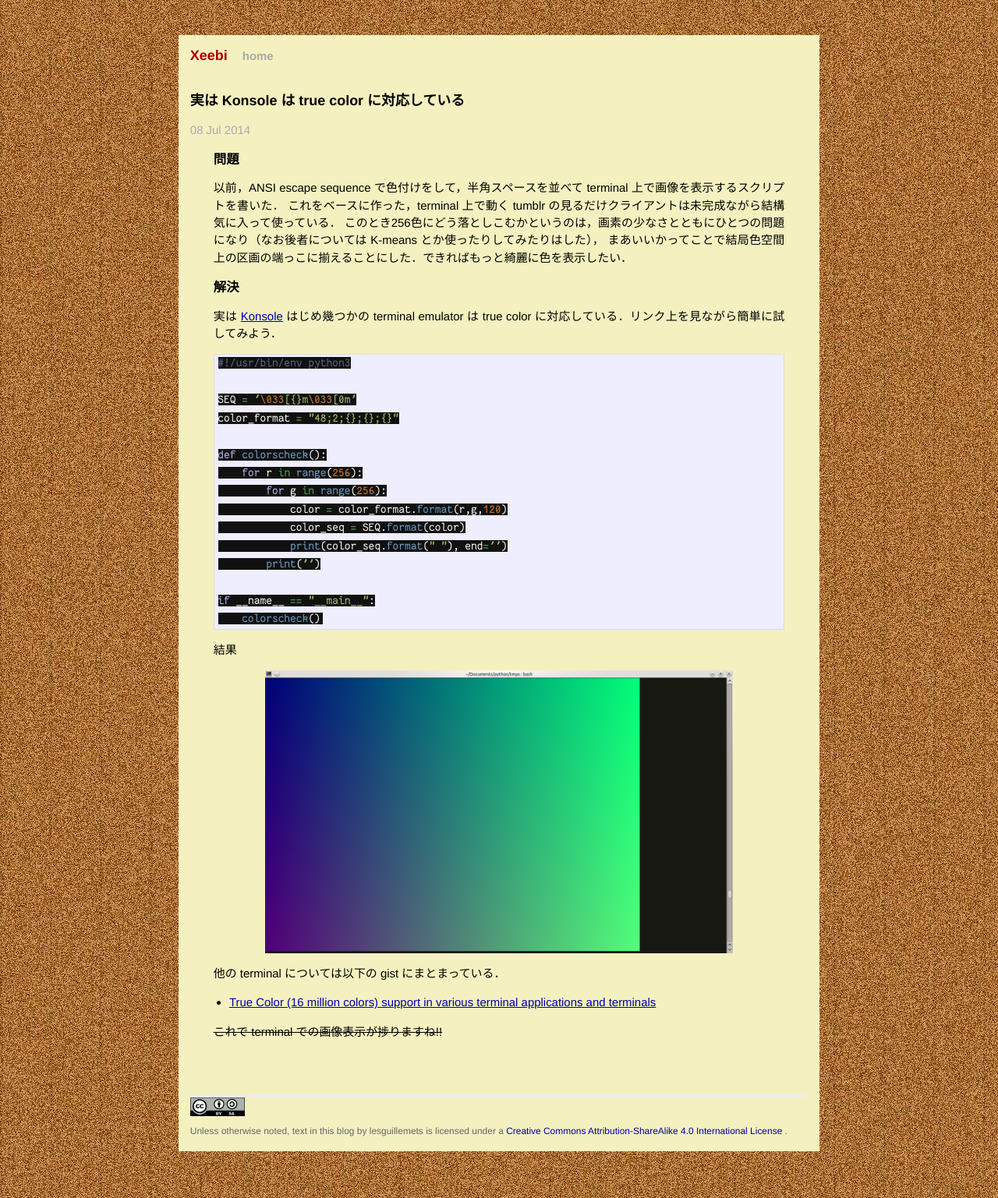
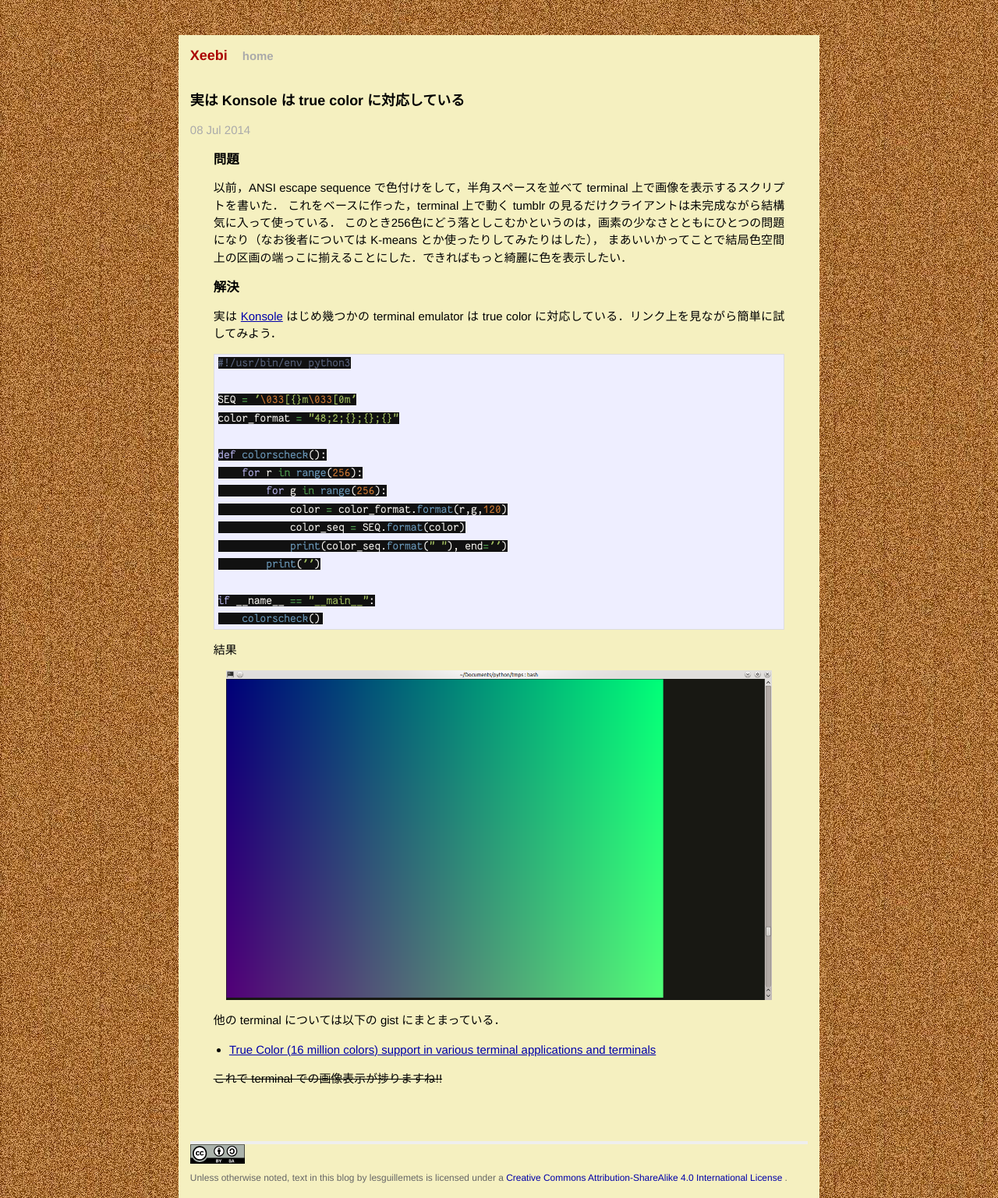
Before and after one commit to lesguillemets/blog, a Jekyll site: the page built from _posts/2014-07-08-konsole-truecolor.md, in a window 1280 px wide. Shown: the whole page at 78% size. Built offline with Jekyll 4.4.1, drawn with Linux system fonts in a browser that asks for light colours; Markdown is read by kramdown in place of the engine named in the settings.

Commit message:
set max image width in css

```diff
--- a/_posts/2014-07-08-konsole-truecolor.md
+++ b/_posts/2014-07-08-konsole-truecolor.md
@@ -36,7 +36,7 @@ if __name__ == "__main__":
 
 結果
 
-<img src="{{site.baseurl}}/img/2014-07/08_kterm_truecolor.png" alt="trucolor.png" style="width:600px;">
+![img]({{site.baseurl}}/img/2014-07/08_kterm_truecolor.png)
 
 他の terminal については以下の gist にまとまっている．
 
--- a/css/main.css
+++ b/css/main.css
@@ -201,6 +201,7 @@ div.highlight>pre {
     display:block;
     margin-left:auto;
     margin-right:auto;
+    max-width:700px;
 }
 
 /* terminal */
```
